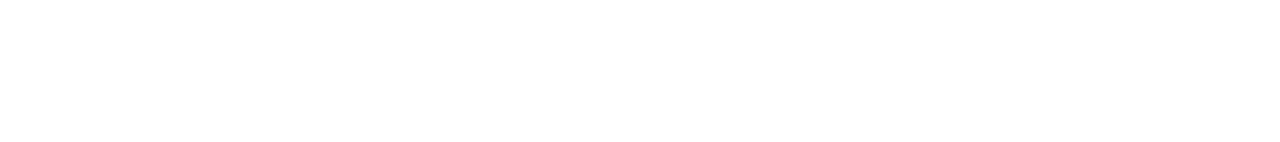
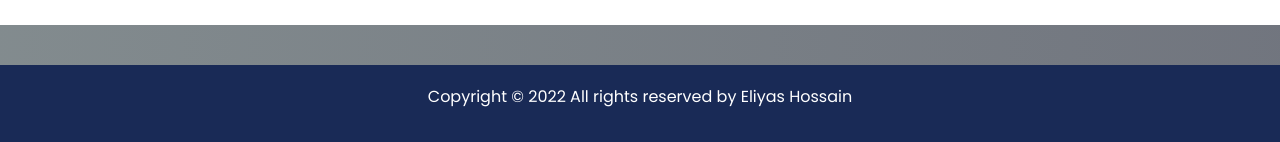
Before and after one commit to eliyas700/Assignment-8-EZ-ELI-Scents-, a React (Create React App) app: page / in a window 1280 px wide. Shown: the part 2828-2970 px from the top of the page. Before the commit the page ends 2853 px from the top, so only its background shows below. Built offline with nearby package versions, Linux system fonts and the light colour scheme; a web font is replaced by a local one.

Commit message:
Footer Added

```diff
--- a/src/App.js
+++ b/src/App.js
@@ -6,6 +6,7 @@
 import Header from './Components/Header/Header';
 import AllProducts from './Components/AllProducts/AllProducts';
 import Questions from './Questions/Questions';
+import Footer from './Components/Footer/Footer';
 
 function App() {
   return (
@@ -13,6 +14,7 @@
       <Header></Header>
       <AllProducts></AllProducts>
       <Questions></Questions>
+      <Footer></Footer>
     </div>
   );
 }
--- a/src/Components/Cart/Cart.css
+++ b/src/Components/Cart/Cart.css
@@ -1,5 +1,5 @@
 .cart-img {
-  width: 70px;
+  width: 65px;
   border-radius: 50%;
   padding: 5px;
   border: 2px solid sandybrown;
@@ -11,6 +11,15 @@
   border: none;
   transition: 0.5s ease-in-out;
 }
+
 .delete-cart:hover {
   transform: scale(1.3);
 }
+@media only screen and (max-width: 600px) {
+  .cart {
+    display: flex !important;
+  }
+  .cart-img {
+    width: 80px;
+  }
+}
--- a/src/Components/Cart/Cart.js
+++ b/src/Components/Cart/Cart.js
@@ -9,12 +9,11 @@
     return (
 <div>
     <div className="card mb-3" >
-        <div className="row g-0 align-items-center">
-            <div className="col-md-3">
+        <div className="row g-0 align-items-center cart">
+            <div className="col-3">
                 <img className='cart-img' src={img} alt={name}/>
-                {/* <img src={}className="img-fluid rounded-start" alt="..."> */}
             </div>
-            <div className="col-md-9 py-2">
+            <div className="col-9 py-2">
             <span className="position-absolute top-0 start-75 translate-middle badge rounded-pill bg-danger">{quantity}</span>
                 <div className="card-body d-flex">
                  <h6 className="card-title">{item.name}</h6>
--- /dev/null
+++ b/src/Components/Footer/Footer.css
@@ -0,0 +1,8 @@
+footer {
+  background-color: #192a56;
+  padding: 20px 0;
+  margin: 40px auto;
+  margin-bottom: 0;
+  color: #fff;
+  text-align: center;
+}
--- /dev/null
+++ b/src/Components/Footer/Footer.js
@@ -0,0 +1,11 @@
+import React from 'react';
+import './Footer.css'
+const Footer = () => {
+    return (
+        <footer>
+            <p>Copyright © 2022 All rights reserved by <span>Eliyas Hossain</span></p>
+        </footer>
+    );
+};
+
+export default Footer;
```
